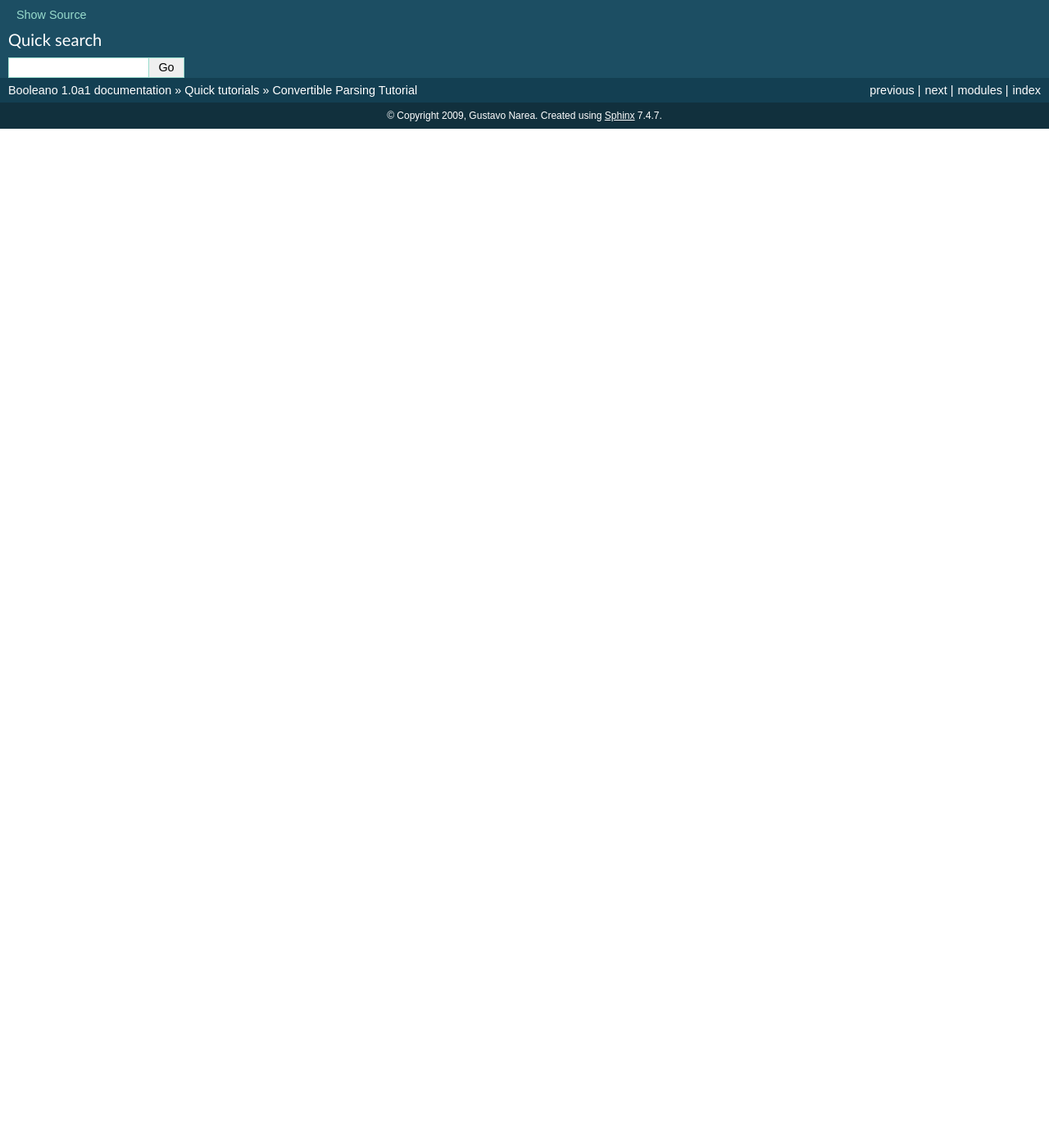
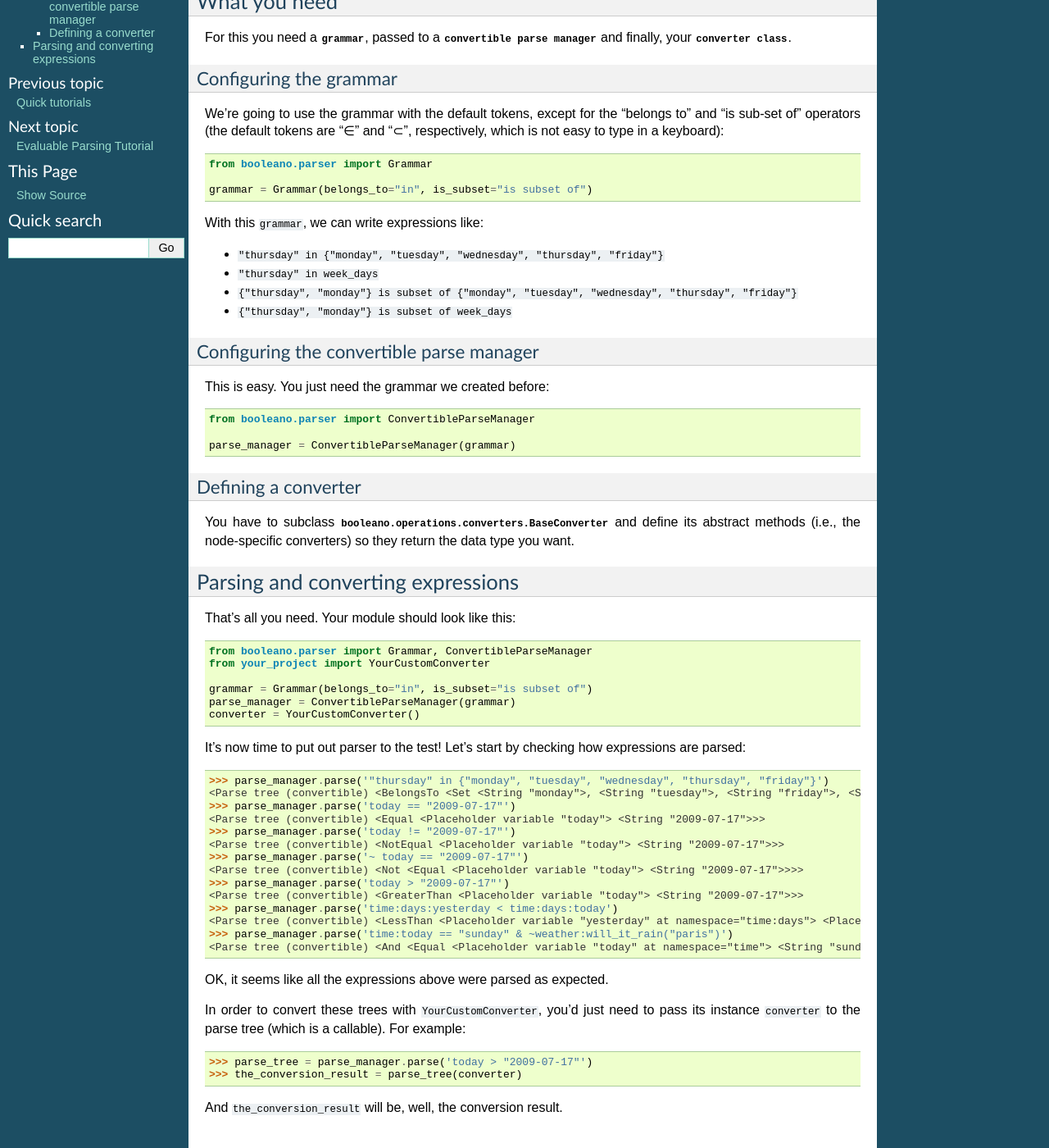
Before and after one commit to aipub/booleano, a Sphinx documentation site: the page built from docs/source/tutorials/convertible-parsing.rst, in a window 1280 px wide and 1400 px high, scrolled down 272 px. Shown: the whole window at 82% size. Built offline with Sphinx 7.4.7, drawn with Linux system fonts in a browser that asks for light colours; before the commit the page ends 900 px from its top, so only the background shows below that; some of the changed text lies outside the part shown.

Commit message:
Finished the rough draft for the tutorial about convertible parsing.

```diff
--- a/docs/source/tutorials/convertible-parsing.rst
+++ b/docs/source/tutorials/convertible-parsing.rst
@@ -1,3 +1,100 @@
 ============================
 Convertible Parsing Tutorial
 ============================
+
+.. todo:: Rewrite this tutorial to explain step-by-step how to develop an small
+    yet real project with Booleano.
+
+
+Overview
+========
+
+**Convertible parsing** is when the boolean expressions should be converted into
+something else, most likely another filter.
+
+What you need
+=============
+
+For this you need a :class:`grammar <booleano.parser.Grammar>`, passed to a
+:class:`convertible parse manager <booleano.parser.ConvertibleParseManager>`
+and finally, your :class:`converter class
+<booleano.operations.converters.BaseConverter>`.
+
+
+Configuring the grammar
+-----------------------
+
+We're going to use the grammar with the default tokens, except for the
+"belongs to" and "is sub-set of" operators (the default tokens are "∈" and "⊂",
+respectively, which is not easy to type in a keyboard)::
+
+    from booleano.parser import Grammar
+
+    grammar = Grammar(belongs_to="in", is_subset="is subset of")
+
+With this ``grammar``, we can write expressions like:
+
+* ``"thursday" in {"monday", "tuesday", "wednesday", "thursday", "friday"}``
+* ``"thursday" in week_days``
+* ``{"thursday", "monday"} is subset of {"monday", "tuesday", "wednesday", "thursday", "friday"}``
+* ``{"thursday", "monday"} is subset of week_days``
+
+
+Configuring the convertible parse manager
+-----------------------------------------
+
+This is easy. You just need the grammar we created before::
+
+    from booleano.parser import ConvertibleParseManager
+
+    parse_manager = ConvertibleParseManager(grammar)
+
+
+Defining a converter
+--------------------
+
+You have to subclass :class:`booleano.operations.converters.BaseConverter`
+and define its abstract methods (i.e., the node-specific converters) so they
+return the data type you want.
+
+
+Parsing and converting expressions
+==================================
+
+That's all you need. Your module should look like this::
+
+    from booleano.parser import Grammar, ConvertibleParseManager
+    from your_project import YourCustomConverter
+
+    grammar = Grammar(belongs_to="in", is_subset="is subset of")
+    parse_manager = ConvertibleParseManager(grammar)
+    converter = YourCustomConverter()
+
+It's now time to put out parser to the test! Let's start by checking how
+expressions are parsed::
+
+    >>> parse_manager.parse('"thursday" in {"monday", "tuesday", "wednesday", "thursday", "friday"}')
+    <Parse tree (convertible) <BelongsTo <Set <String "monday">, <String "tuesday">, <String "friday">, <String "thursday">, <String "wednesday">> <String "thursday">>>
+    >>> parse_manager.parse('today == "2009-07-17"')
+    <Parse tree (convertible) <Equal <Placeholder variable "today"> <String "2009-07-17">>>
+    >>> parse_manager.parse('today != "2009-07-17"')
+    <Parse tree (convertible) <NotEqual <Placeholder variable "today"> <String "2009-07-17">>>
+    >>> parse_manager.parse('~ today == "2009-07-17"')
+    <Parse tree (convertible) <Not <Equal <Placeholder variable "today"> <String "2009-07-17">>>>
+    >>> parse_manager.parse('today > "2009-07-17"')
+    <Parse tree (convertible) <GreaterThan <Placeholder variable "today"> <String "2009-07-17">>>
+    >>> parse_manager.parse('time:days:yesterday < time:days:today')
+    <Parse tree (convertible) <LessThan <Placeholder variable "yesterday" at namespace="time:days"> <Placeholder variable "today" at namespace="time:days">>>
+    >>> parse_manager.parse('time:today == "sunday" & ~weather:will_it_rain("paris")')
+    <Parse tree (convertible) <And <Equal <Placeholder variable "today" at namespace="time"> <String "sunday">> <Not <Placeholder function call "will_it_rain"(<String "paris">) at namespace="weather">>>>
+
+OK, it seems like all the expressions above were parsed as expected.
+
+In order to convert these trees with ``YourCustomConverter``, you'd just need
+to pass its instance ``converter`` to the parse tree (which is a callable).
+For example::
+
+    >>> parse_tree = parse_manager.parse('today > "2009-07-17"')
+    >>> the_conversion_result = parse_tree(converter)
+
+And ``the_conversion_result`` will be, well, the conversion result.
```
